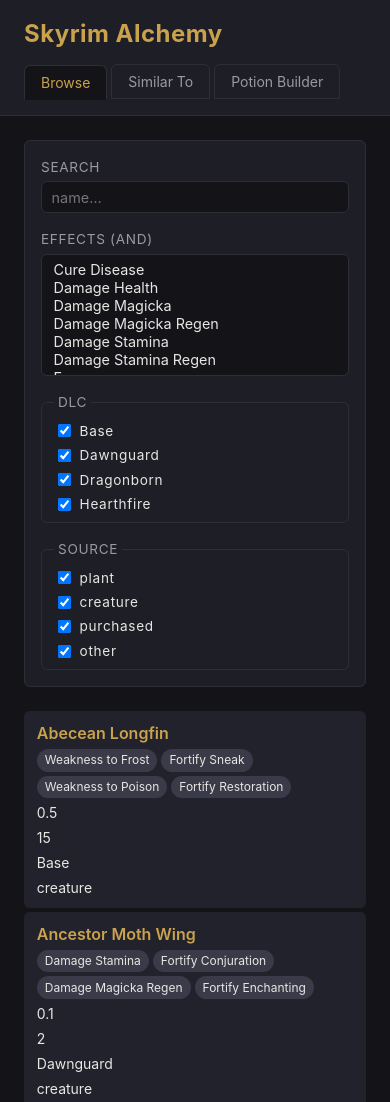
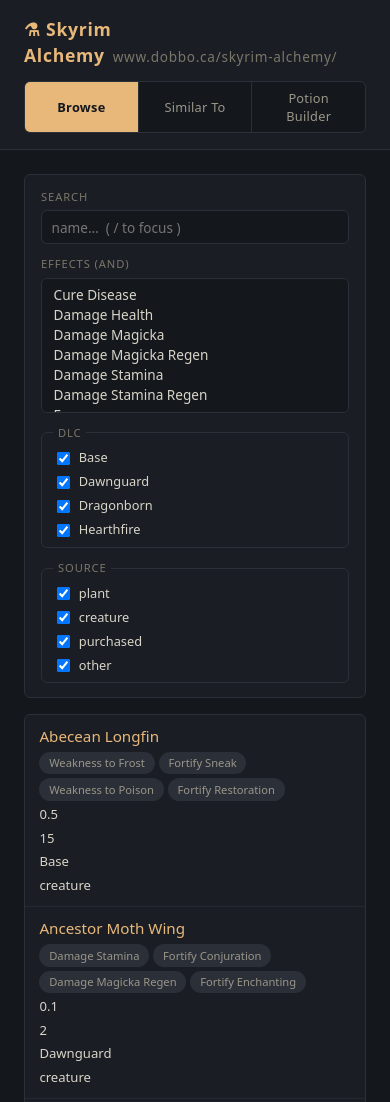
Before and after one commit to dobbo-ca/web-skyrim, an Astro site: page / in a window 390 px wide. Shown: the top 1102 px of the page. Built offline with nearby package versions, Linux system fonts and the light colour scheme; Astro itself is replaced by a stand-in of ours.

Commit message:
feat(ui): align visual theme with dobbo-ca/valheim dashboard scaffold
- Repalette CSS to Valheim bronze accent (#e8b87a) on #14181d bg; muted
  text #7a7668 matching the valheim brainstorm dark-dashboard theme
- Reshape tabs as a segmented-control pill group (bronze active state
  with dark text) instead of loose tab buttons
- Tighten header typography, add alchemy flask brand mark and URL
  breadcrumb
- Bronze-brown chip styling for matched/active pills (#3a2f22 bg,
  #5a4530 border), gray for neutral pills
- Add footer status line to each tab reporting result counts and
  keyboard hints
- Add / keyboard shortcut to focus the Browse search input
- Refine mobile layout so tabs fill-width as a segmented row

```diff
--- a/src/components/App.tsx
+++ b/src/components/App.tsx
@@ -15,7 +15,10 @@ export default function App() {
   return (
     <>
       <header>
-        <h1>Skyrim Alchemy</h1>
+        <h1>
+          <span class="brand-mark">⚗</span>Skyrim Alchemy
+          <span class="brand-url">www.dobbo.ca/skyrim-alchemy/</span>
+        </h1>
         <nav class="tabs" role="tablist">
           <button
             class={`tab ${tab() === 'browse' ? 'active' : ''}`}
--- a/src/components/BrowseTab.tsx
+++ b/src/components/BrowseTab.tsx
@@ -1,4 +1,4 @@
-import { createSignal, createMemo, For } from 'solid-js';
+import { createSignal, createMemo, For, onCleanup, onMount } from 'solid-js';
 import type { Ingredient, SortState } from '../lib/types';
 import { filterBrowse, sortBy } from '../lib/filters';
 
@@ -24,7 +24,20 @@ export default function BrowseTab(props: Props) {
   const [sources, setSources] = createSignal<Set<string>>(new Set(SOURCES));
   const [sort, setSort] = createSignal<SortState<SortKey>>({ key: 'name', dir: 'asc' });
 
+  let searchInput: HTMLInputElement | undefined;
+
   const effectOptions = allEffects(props.ingredients);
+
+  onMount(() => {
+    function onKey(e: KeyboardEvent) {
+      if (e.key === '/' && document.activeElement?.tagName !== 'INPUT' && document.activeElement?.tagName !== 'SELECT') {
+        e.preventDefault();
+        searchInput?.focus();
+      }
+    }
+    document.addEventListener('keydown', onKey);
+    onCleanup(() => document.removeEventListener('keydown', onKey));
+  });
 
   const filtered = createMemo(() => {
     const result = filterBrowse(props.ingredients, {
@@ -71,10 +84,11 @@ export default function BrowseTab(props: Props) {
         <label>
           Search
           <input
+            ref={searchInput}
             type="search"
             value={search()}
             onInput={(e) => setSearch(e.currentTarget.value)}
-            placeholder="name…"
+            placeholder="name…  ( / to focus )"
           />
         </label>
         <label>
@@ -179,6 +193,13 @@ export default function BrowseTab(props: Props) {
           )}
         </For>
       </div>
+      <div class="status">
+        <span>Showing {filtered().length} of {props.ingredients.length} ingredients</span>
+        <span class="dot">·</span>
+        <span>Click a header to sort</span>
+        <span class="dot">·</span>
+        <span><kbd>/</kbd> to search</span>
+      </div>
     </section>
   );
 }
--- a/src/components/PotionTab.tsx
+++ b/src/components/PotionTab.tsx
@@ -113,6 +113,15 @@ export default function PotionTab(props: Props) {
           }}
         </For>
       </div>
+      <div class="status">
+        <span>
+          {desired().size === 0
+            ? 'Pick 1–3 effects to start building'
+            : `${results().length} combination${results().length === 1 ? '' : 's'} produce all selected effects`}
+        </span>
+        <span class="dot">·</span>
+        <span>Hold ⌘/Ctrl to multi-select effects</span>
+      </div>
     </section>
   );
 }
--- a/src/components/SimilarTab.tsx
+++ b/src/components/SimilarTab.tsx
@@ -181,6 +181,13 @@ export default function SimilarTab(props: Props) {
           }}
         </For>
       </div>
+      <div class="status">
+        <span>
+          {sortedResults().length} ingredient{sortedResults().length === 1 ? '' : 's'} share ≥{minShared()} effect{minShared() === 1 ? '' : 's'} with {target()?.name ?? '—'}
+        </span>
+        <span class="dot">·</span>
+        <span>Click a header to sort</span>
+      </div>
     </section>
   );
 }
--- a/src/styles/global.css
+++ b/src/styles/global.css
@@ -1,15 +1,22 @@
 :root {
-  --bg: #141418;
-  --bg-elev: #1e1e26;
-  --bg-row: #22222c;
-  --fg: #e8e6e3;
-  --fg-dim: #9a9aa4;
-  --accent: #c9a24b;
-  --pill-bg: #3a3a48;
-  --pill-match: #5a7c3a;
-  --border: #2e2e38;
+  /* Valheim dark dashboard palette */
+  --bg: #14181d;
+  --bg-elev: #1a1e24;
+  --bg-row: #1a1e24;
+  --bg-row-hover: #1e242c;
+  --fg: #d8d4c8;
+  --fg-dim: #9a9688;
+  --fg-muted: #7a7668;
+  --accent: #e8b87a;
+  --accent-dim: #c9a24b;
+  --border: #2a2f38;
+  --border-soft: #242931;
+  /* Bronze-brown chip palette for matched/active highlights */
+  --chip-bg: #2a2f38;
+  --chip-active-bg: #3a2f22;
+  --chip-active-border: #5a4530;
   --radius: 6px;
-  --font: -apple-system, BlinkMacSystemFont, "Segoe UI", Roboto, sans-serif;
+  --font: system-ui, -apple-system, BlinkMacSystemFont, "Segoe UI", Roboto, sans-serif;
 }
 
 * { box-sizing: border-box; }
@@ -23,44 +30,74 @@ body {
   line-height: 1.5;
 }
 
+/* --- Header ----------------------------------------------------------- */
+
 header {
   padding: 1rem 1.5rem;
   border-bottom: 1px solid var(--border);
   background: var(--bg-elev);
+  display: flex;
+  flex-wrap: wrap;
+  align-items: center;
+  gap: 1.25rem;
 }
 
 h1 {
-  margin: 0 0 0.75rem;
-  font-size: 1.5rem;
+  margin: 0;
+  font-size: 1.1rem;
   color: var(--accent);
-  letter-spacing: 0.02em;
+  letter-spacing: 0.04em;
+  font-weight: 600;
 }
 
+h1 .brand-mark {
+  margin-right: 0.35rem;
+}
+
+h1 .brand-url {
+  color: var(--fg-muted);
+  font-weight: 400;
+  font-size: 0.85rem;
+  margin-left: 0.5rem;
+}
+
+/* Segmented control tabs */
 .tabs {
   display: flex;
-  gap: 0.25rem;
+  background: var(--bg);
+  border: 1px solid var(--border);
+  border-radius: var(--radius);
+  overflow: hidden;
 }
 
 .tab {
   background: transparent;
-  border: 1px solid var(--border);
+  border: none;
   color: var(--fg-dim);
-  padding: 0.5rem 1rem;
-  border-radius: var(--radius) var(--radius) 0 0;
+  padding: 0.45rem 0.9rem;
   cursor: pointer;
   font-family: inherit;
-  font-size: inherit;
+  font-size: 0.8rem;
+  font-weight: 500;
+  letter-spacing: 0.02em;
+  transition: color 120ms, background 120ms;
 }
 
-.tab:hover { color: var(--fg); }
+.tab + .tab {
+  border-left: 1px solid var(--border);
+}
+
+.tab:hover:not(.active) {
+  color: var(--fg);
+}
 
 .tab.active {
-  background: var(--bg);
-  color: var(--accent);
-  border-bottom-color: var(--bg);
-  position: relative;
-  top: 1px;
+  background: var(--accent);
+  color: var(--bg);
+  font-weight: 600;
 }
+
+/* --- Main layout ------------------------------------------------------ */
 
 main {
   padding: 1.5rem;
@@ -70,12 +107,14 @@ main {
 
 .panel { display: block; }
 
+/* --- Filter bar ------------------------------------------------------- */
+
 .filters {
   display: flex;
   flex-wrap: wrap;
-  gap: 1rem;
-  margin-bottom: 1.5rem;
-  padding: 1rem;
+  gap: 0.75rem;
+  margin-bottom: 1rem;
+  padding: 0.85rem 1rem;
   background: var(--bg-elev);
   border-radius: var(--radius);
   border: 1px solid var(--border);
@@ -85,22 +124,23 @@ main {
 .filters fieldset {
   display: flex;
   flex-direction: column;
-  gap: 0.25rem;
-  color: var(--fg-dim);
-  font-size: 0.85rem;
+  gap: 0.3rem;
+  color: var(--fg-muted);
+  font-size: 0.7rem;
   text-transform: uppercase;
-  letter-spacing: 0.05em;
+  letter-spacing: 0.08em;
+  font-weight: 500;
 }
 
 .filters fieldset {
   border: 1px solid var(--border);
   border-radius: var(--radius);
-  padding: 0.5rem 0.75rem;
+  padding: 0.45rem 0.7rem;
   margin: 0;
 }
 
 .filters fieldset legend {
-  padding: 0 0.25rem;
+  padding: 0 0.3rem;
 }
 
 .filters fieldset label {
@@ -108,8 +148,10 @@ main {
   align-items: center;
   gap: 0.35rem;
   text-transform: none;
-  font-size: 0.85rem;
+  letter-spacing: 0;
+  font-size: 0.8rem;
   color: var(--fg);
+  font-weight: 400;
 }
 
 .filters input[type="search"],
@@ -120,56 +162,75 @@ main {
   border-radius: var(--radius);
   padding: 0.4rem 0.6rem;
   font-family: inherit;
-  font-size: 0.9rem;
+  font-size: 0.85rem;
   min-width: 180px;
+  transition: border-color 120ms;
+}
+
+.filters input[type="search"]:focus,
+.filters select:focus {
+  outline: none;
+  border-color: var(--accent);
 }
 
 .filters select[multiple] {
   min-width: 220px;
 }
 
+/* --- Results table --------------------------------------------------- */
+
 .results {
-  display: grid;
-  gap: 0.25rem;
+  background: var(--bg-elev);
+  border: 1px solid var(--border);
+  border-radius: var(--radius);
+  overflow: hidden;
 }
 
 .row {
   display: grid;
   grid-template-columns: 2fr 5fr 0.8fr 0.8fr 1fr 1fr;
   gap: 0.75rem;
-  padding: 0.6rem 0.8rem;
-  background: var(--bg-row);
-  border-radius: var(--radius);
+  padding: 0.65rem 0.9rem;
+  border-bottom: 1px solid var(--border-soft);
   align-items: center;
+  font-size: 0.82rem;
 }
 
+.row:last-child { border-bottom: none; }
+
 .row.header {
+  color: var(--fg-muted);
+  font-size: 0.65rem;
+  text-transform: uppercase;
+  letter-spacing: 0.08em;
+  font-weight: 500;
+  padding: 0.7rem 0.9rem;
   background: transparent;
-  color: var(--fg-dim);
-  font-size: 0.75rem;
-  text-transform: uppercase;
-  letter-spacing: 0.05em;
-  padding-top: 0;
-  padding-bottom: 0.25rem;
 }
 
 .row:not(.header):hover {
-  background: #2b2b36;
+  background: var(--bg-row-hover);
 }
 
-.row .name { font-weight: 600; color: var(--accent); }
+.row .name {
+  font-weight: 500;
+  color: var(--fg);
+}
 
+/* Sortable header cells */
 .row.header.sortable > div[data-sortable] {
   cursor: pointer;
   user-select: none;
   transition: color 120ms;
 }
 .row.header.sortable > div[data-sortable]:hover {
-  color: var(--accent);
+  color: var(--fg);
 }
 .row.header.sortable > div[data-sortable].active {
   color: var(--accent);
 }
+
+/* --- Effect pills ---------------------------------------------------- */
 
 .pills {
   display: flex;
@@ -178,42 +239,85 @@ main {
 }
 
 .pill {
-  background: var(--pill-bg);
-  color: var(--fg);
-  padding: 0.15rem 0.5rem;
+  background: var(--chip-bg);
+  color: var(--fg-dim);
+  border: 1px solid transparent;
+  padding: 0.15rem 0.55rem;
   border-radius: 999px;
-  font-size: 0.75rem;
+  font-size: 0.7rem;
   white-space: nowrap;
+  line-height: 1.4;
 }
 
 .pill.match {
-  background: var(--pill-match);
-  color: #fff;
+  background: var(--chip-active-bg);
+  border-color: var(--chip-active-border);
+  color: var(--accent);
+  font-weight: 500;
 }
+
+/* --- Empty state ----------------------------------------------------- */
 
 .empty {
   padding: 2rem;
   text-align: center;
-  color: var(--fg-dim);
+  color: var(--fg-muted);
   font-style: italic;
 }
+
+/* --- Footer status line ---------------------------------------------- */
+
+.status {
+  margin-top: 0.75rem;
+  font-size: 0.7rem;
+  color: var(--fg-muted);
+  display: flex;
+  gap: 0.5rem;
+  flex-wrap: wrap;
+  align-items: center;
+}
+
+.status kbd {
+  background: var(--border);
+  color: var(--fg-dim);
+  padding: 0.05rem 0.4rem;
+  border-radius: 3px;
+  font-size: 0.65rem;
+  font-family: ui-monospace, SFMono-Regular, Menlo, monospace;
+}
+
+.status .dot {
+  color: var(--border);
+}
+
+/* --- Potion row variant ---------------------------------------------- */
 
 .row.potion {
   grid-template-columns: 2fr 5fr 1fr;
 }
 .row.potion.header { grid-template-columns: 2fr 5fr 1fr; }
 
+/* --- Mobile ---------------------------------------------------------- */
+
 @media (max-width: 640px) {
+  header {
+    flex-direction: column;
+    align-items: flex-start;
+    gap: 0.75rem;
+  }
+  .tabs { width: 100%; }
+  .tab { flex: 1; text-align: center; }
   .row,
   .row.header {
     grid-template-columns: 1fr;
     gap: 0.25rem;
   }
   .row.header { display: none; }
-  .row .name { font-size: 1rem; }
+  .row .name { font-size: 0.95rem; color: var(--accent); }
   .row.potion { grid-template-columns: 1fr; }
   .filters { flex-direction: column; }
   .filters select,
   .filters select[multiple],
   .filters input[type="search"] { min-width: 0; width: 100%; }
 }
+</content>
```
